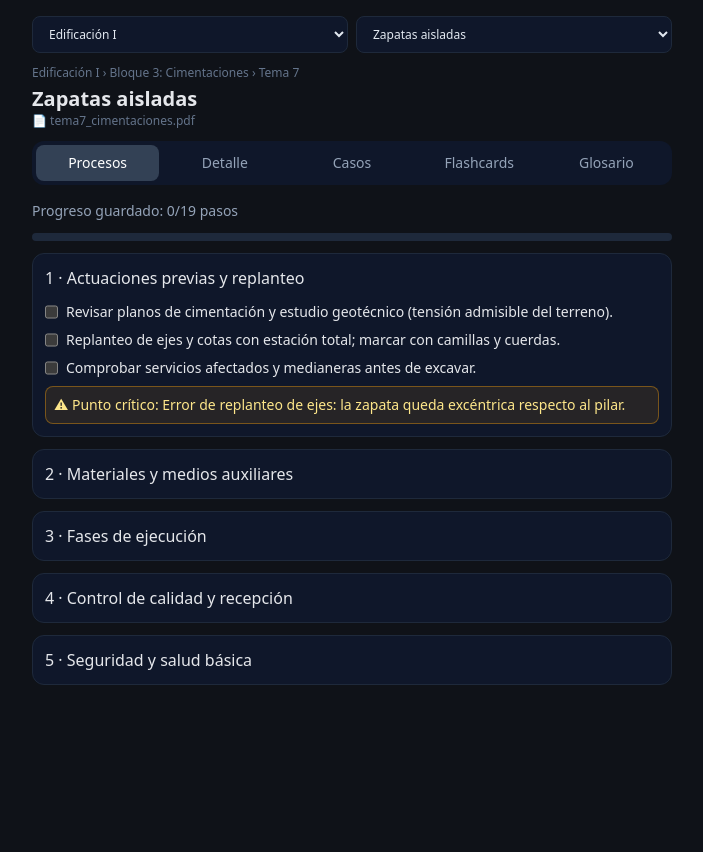
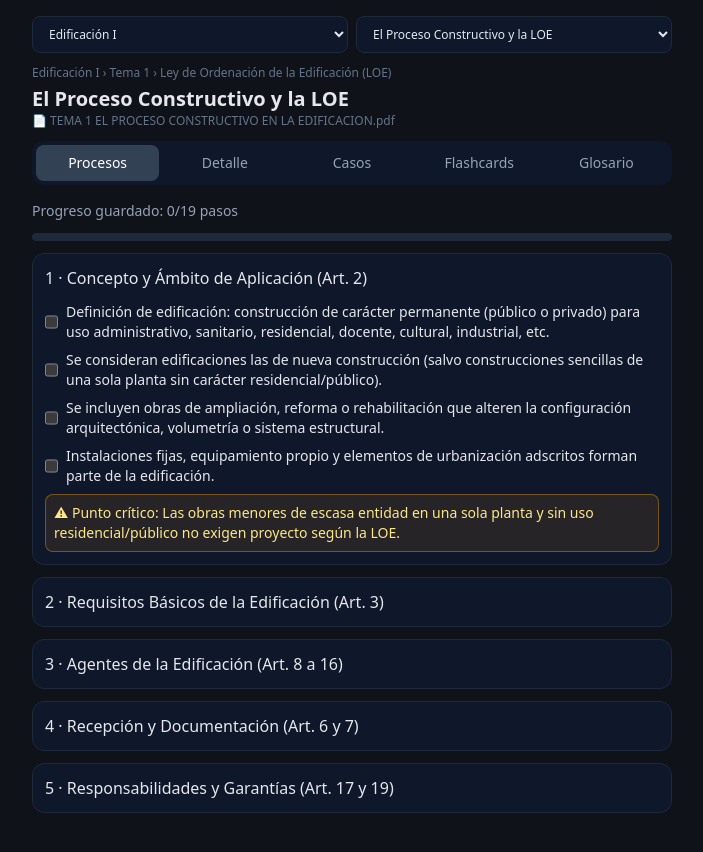
Before and after one commit to miguu44/Arqstudy, a React (Vite) app: page / in a window 1280 px wide. Shown: the top 852 px of the page, without its empty margins (288-991 px from the left). Before the commit the page ends 800 px from the top, so only its background shows below. Built offline with nearby package versions, Linux system fonts and the light colour scheme.

Commit message:
Update temas.js

```diff
--- a/src/data/temas.js
+++ b/src/data/temas.js
@@ -3,6 +3,101 @@ export const ASIGNATURAS = [
     id: "edificacion-1",
     nombre: "Edificación I",
     temas: [
+      {
+        id: "tema-1-proceso-constructivo",
+        ruta: "Tema 1 › Ley de Ordenación de la Edificación (LOE)",
+        titulo: "El Proceso Constructivo y la LOE",
+        fuente: "TEMA 1 EL PROCESO CONSTRUCTIVO EN LA EDIFICACION.pdf",
+        proc: [
+          {
+            t: "1 · Concepto y Ámbito de Aplicación (Art. 2)",
+            s: [
+              "Definición de edificación: construcción de carácter permanente (público o privado) para uso administrativo, sanitario, residencial, docente, cultural, industrial, etc.",
+              "Se consideran edificaciones las de nueva construcción (salvo construcciones sencillas de una sola planta sin carácter residencial/público).",
+              "Se incluyen obras de ampliación, reforma o rehabilitación que alteren la configuración arquitectónica, volumetría o sistema estructural.",
+              "Instalaciones fijas, equipamiento propio y elementos de urbanización adscritos forman parte de la edificación."
+            ],
+            c: "Las obras menores de escasa entidad en una sola planta y sin uso residencial/público no exigen proyecto según la LOE."
+          },
+          {
+            t: "2 · Requisitos Básicos de la Edificación (Art. 3)",
+            s: [
+              "Funcionalidad: Utilización adecuada, accesibilidad para personas con movilidad reducida y acceso a telecomunicaciones.",
+              "Seguridad: Seguridad estructural (resistencia mecánica y estabilidad), seguridad en caso de incendio y seguridad de utilización.",
+              "Habitabilidad: Higiene, salud y protección medioambiental, protección contra el ruido, ahorro de energía y aislamiento térmico."
+            ],
+            c: "El Código Técnico de la Edificación (CTE) es el marco normativo que concreta las exigencias básicas de calidad."
+          },
+          {
+            t: "3 · Agentes de la Edificación (Art. 8 a 16)",
+            s: [
+              "Promotor: Decide, impulsa y financia la obra. Debe ostentar derecho sobre el solar y suscribir seguros y recepción.",
+              "Proyectista: Redacta el proyecto con titulación habilitante (Arquitecto, Ingeniero, etc. según el uso del edificio).",
+              "Constructor: Asume contractualmente ejecutar la obra con medios humanos y materiales, designando al jefe de obra.",
+              "Director de Obra (DO): Dirige el desarrollo técnico, estético y urbanístico de la obra.",
+              "Director de la Ejecución de la Obra (DEO): Asume la dirección material, control de calidad y de lo edificado (habitualmente Arquitecto Técnico)."
+            ],
+            c: "Cada agente responde individualmente de sus obligaciones contractuales y legales según la LOE."
+          },
+          {
+            t: "4 · Recepción y Documentación (Art. 6 y 7)",
+            s: [
+              "Recepción de la obra: Acto donde el constructor entrega la obra al promotor. Puede ser con o sin reservas.",
+              "Plazo de recepción: Máximo 30 días desde la terminación certificada; si el promotor no se manifiesta, se entiende tácitamente producida.",
+              "Libro del Edificio: Documentación final entregada a los usuarios que incluye el proyecto, actas, agentes e instrucciones de uso y mantenimiento."
+            ],
+            c: "El cómputo de los plazos de garantía y responsabilidad civil empieza a contar desde la firma del acta de recepción."
+          },
+          {
+            t: "5 · Responsabilidades y Garantías (Art. 17 y 19)",
+            s: [
+              "10 años: Daños materiales por vicios o defectos que afecten a la cimentación, soportes, vigas, forjados o elementos estructurales.",
+              "3 años: Daños por vicios o defectos en elementos constructivos o instalaciones que afecten a la habitabilidad.",
+              "1 año: Daños por vicios o defectos de ejecución que afecten a elementos de terminación o acabado (responsabilidad del constructor).",
+              "Garantías: Seguros de daños materiales o caución obligatorios para cubrir dichos plazos (o retención del 5% para acabados)."
+            ],
+            c: "El promotor responde solidariamente con los demás agentes ante los compradores por los vicios o defectos de construcción."
+          }
+        ],
+        casos: [
+          {
+            k: "Plazos de Responsabilidad",
+            q: "A los 4 años de entregarse un edificio aparecen grietas graves que comprometen los pilares y la estabilidad estructural. ¿Qué plazo de garantía LOE se aplica y quién responde?",
+            o: ["Plazo de 3 años de habitabilidad; responde solo el constructor", "Plazo de 10 años por defectos estructurales; responden los agentes implicados (calculista, DO, DEO, constructor)", "Ya ha expirado el plazo de garantía de 1 año"],
+            a: 1,
+            e: "Los daños estructurales tienen una garantía y responsabilidad civil exigible durante 10 años desde la recepción de la obra (Art. 17.1.a LOE)."
+          },
+          {
+            k: "Agentes de la Edificación",
+            q: "¿Quién asume la función técnica de dirigir la ejecución material de la obra y controlar la calidad de lo edificado según la LOE?",
+            o: ["El Promotor", "El Director de Obra (Arquitecto)", "El Director de la Ejecución de la Obra (Arquitecto Técnico)"],
+            a: 2,
+            e: "El Director de la Ejecución de la Obra (usualmente Arquitecto Técnico) asume el control cuantitativo y cualitativo de la construcción material."
+          },
+          {
+            k: "Recepción de la Obra",
+            q: "Terminada la obra y emitido el certificado final, transcurren 35 días sin que el promotor firme el acta ni exprese reservas por escrito. ¿Qué ocurre?",
+            o: ["Se entiende la recepción tácitamente producida y empiezan a contar los plazos de garantía", "La obra queda paralizada administrativamente", "Se anula el certificado final de obra"],
+            a: 0,
+            e: "Transcurridos 30 días desde la terminación sin manifestación del promotor, la recepción se entiende tácitamente producida (Art. 6.4 LOE)."
+          }
+        ],
+        cards: [
+          { ty: "Pregunta LOE", q: "¿Cuál es el plazo de garantía para daños estructurales según la LOE?", a: "10 años (Art. 17.1.a)" },
+          { ty: "Pregunta LOE", q: "¿Cuál es el plazo de garantía por defectos de habitabilidad (aislamiento, ruido, humedad)?", a: "3 años (Art. 17.1.b)" },
+          { ty: "Pregunta LOE", q: "¿Qué documento obligatorio se entrega a los usuarios finales al finalizar la obra?", a: "El Libro del Edificio" },
+          { ty: "Pregunta LOE", q: "En edificación residencial, ¿qué titulación es obligatoria para el Director de Obra (DO)?", a: "Arquitecto" },
+          { ty: "Pregunta LOE", q: "En edificación residencial, ¿qué titulación es obligatoria para el Director de la Ejecución de la Obra (DEO)?", a: "Arquitecto Técnico" }
+        ],
+        glo: [
+          ["LOE", "Ley 38/1999, de 5 de noviembre, de Ordenación de la Edificación.", "Marco legal principal del sector en España."],
+          ["Promotor", "Persona física o jurídica que decide, impulsa, programa y financia las obras.", "Responsable solidario ante los compradores."],
+          ["Director de Obra", "Técnico que dirige el desarrollo técnico, estético y urbanístico del proyecto.", "Forma parte de la dirección facultativa."],
+          ["Director de Ejecución", "Técnico que dirige la ejecución material y controla la calidad de lo edificado.", "Controla los ensayos y materiales en obra."],
+          ["Libro del Edificio", "Conjunto de documentos con la información de la obra ejecutada, agentes y mantenimiento.", "Se entrega obligatoriamente a los usuarios finales."],
+          ["Recepción de obra", "Acto de entrega de la obra del constructor al promotor.", "Hito que inicia el cómputo de los plazos de garantía."]
+        ]
+      },
       {
         id: "zapatas-aisladas",
         ruta: "Bloque 3: Cimentaciones › Tema 7",
@@ -100,27 +195,5 @@ export const ASIGNATURAS = [
         ]
       }
     ]
-  },
-  {
-    id: "construccion-2",
-    nombre: "Construcción II",
-    temas: [
-      {
-        id: "tema-ejemplo-c2",
-        ruta: "Bloque 1 › Tema 1",
-        titulo: "Próximo tema de Construcción II",
-        fuente: "apuntes.pdf",
-        proc: [
-          {
-            t: "1 · Introducción",
-            s: ["Tema preparado para recibir nuevos apuntes."],
-            c: null
-          }
-        ],
-        casos: [],
-        cards: [],
-        glo: []
-      }
-    ]
   }
 ];
```
